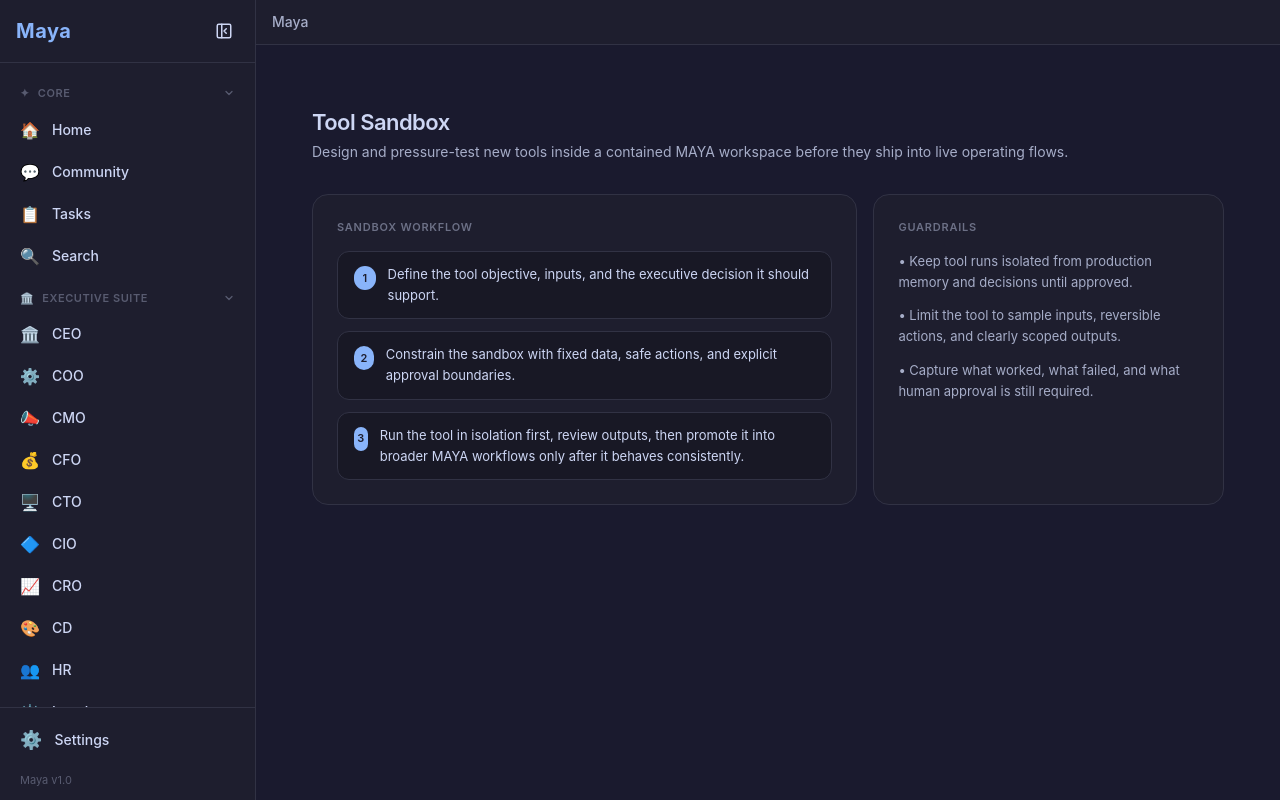
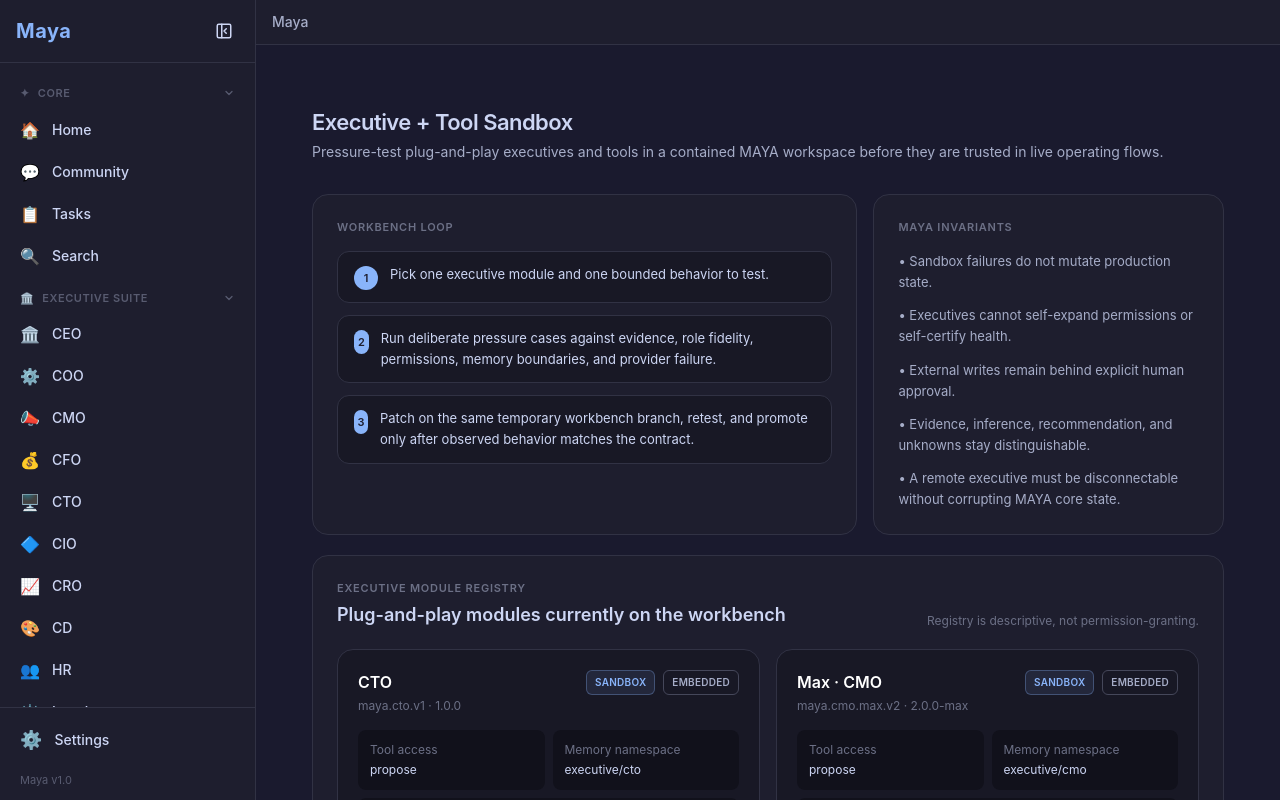
Before and after one commit to cre8veheart-ai/Maya_with_sidebar, a Next.js app: page /tool-sandbox in a window 1280 px wide. Built offline with nearby package versions, Linux system fonts and the light colour scheme.

Commit message:
Turn tool sandbox into executive stress-test workbench

```diff
--- a/app/tool-sandbox/page.tsx
+++ b/app/tool-sandbox/page.tsx
@@ -1,21 +1,33 @@
 import PageShell from "@/components/PageShell";
+import { executiveRegistry } from "@/lib/maya/executives/registry";
+import { validateExecutiveModule } from "@/lib/maya/executives/moduleContract";
 
 const SANDBOX_STEPS = [
-  "Define the tool objective, inputs, and the executive decision it should support.",
-  "Constrain the sandbox with fixed data, safe actions, and explicit approval boundaries.",
-  "Run the tool in isolation first, review outputs, then promote it into broader MAYA workflows only after it behaves consistently.",
+  "Pick one executive module and one bounded behavior to test.",
+  "Run deliberate pressure cases against evidence, role fidelity, permissions, memory boundaries, and provider failure.",
+  "Patch on the same temporary workbench branch, retest, and promote only after observed behavior matches the contract.",
 ];
+
+const lifecycleLabel: Record<string, string> = {
+  draft: "Draft",
+  sandbox: "Sandbox",
+  preview: "Preview",
+  approved: "Approved",
+  embedded: "Embedded",
+  retired: "Retired",
+};
 
 export default function ToolSandboxPage() {
   return (
     <PageShell
-      title="Tool Sandbox"
-      subtitle="Design and pressure-test new tools inside a contained MAYA workspace before they ship into live operating flows."
+      title="Executive + Tool Sandbox"
+      subtitle="Pressure-test plug-and-play executives and tools in a contained MAYA workspace before they are trusted in live operating flows."
     >
+      <div className="space-y-5">
         <div className="grid gap-4 md:grid-cols-[1.4fr,0.9fr]">
           <section className="rounded-2xl border border-[#313244] bg-[#1e1e2e] p-6">
             <p className="text-[11px] font-semibold uppercase tracking-[0.07em] text-[#6c7086]">
-            Sandbox workflow
+              Workbench loop
             </p>
             <div className="mt-4 space-y-3">
               {SANDBOX_STEPS.map((step, index) => (
@@ -38,14 +50,105 @@ export default function ToolSandboxPage() {
 
           <aside className="rounded-2xl border border-[#313244] bg-[#1e1e2e] p-6">
             <p className="text-[11px] font-semibold uppercase tracking-[0.07em] text-[#6c7086]">
-            Guardrails
+              MAYA invariants
             </p>
             <ul className="mt-4 space-y-3 text-[13px] leading-relaxed text-[#a6adc8]">
-            <li>• Keep tool runs isolated from production memory and decisions until approved.</li>
-            <li>• Limit the tool to sample inputs, reversible actions, and clearly scoped outputs.</li>
-            <li>• Capture what worked, what failed, and what human approval is still required.</li>
+              <li>• Sandbox failures do not mutate production state.</li>
+              <li>• Executives cannot self-expand permissions or self-certify health.</li>
+              <li>• External writes remain behind explicit human approval.</li>
+              <li>• Evidence, inference, recommendation, and unknowns stay distinguishable.</li>
+              <li>• A remote executive must be disconnectable without corrupting MAYA core state.</li>
             </ul>
           </aside>
+        </div>
+
+        <section className="rounded-2xl border border-[#313244] bg-[#1e1e2e] p-6">
+          <div className="flex flex-wrap items-end justify-between gap-3">
+            <div>
+              <p className="text-[11px] font-semibold uppercase tracking-[0.07em] text-[#6c7086]">
+                Executive module registry
+              </p>
+              <h2 className="mt-1 text-lg font-semibold text-[#cdd6f4]">
+                Plug-and-play modules currently on the workbench
+              </h2>
+            </div>
+            <p className="text-xs text-[#6c7086]">Registry is descriptive, not permission-granting.</p>
+          </div>
+
+          <div className="mt-5 grid gap-4 xl:grid-cols-2">
+            {executiveRegistry.map((module) => {
+              const problems = validateExecutiveModule(module);
+              return (
+                <article
+                  key={module.id}
+                  className="rounded-2xl border border-[#313244] bg-[#181825] p-5"
+                >
+                  <div className="flex flex-wrap items-start justify-between gap-3">
+                    <div>
+                      <h3 className="font-semibold text-white">{module.displayName}</h3>
+                      <p className="mt-1 text-xs text-[#6c7086]">{module.id} · {module.version}</p>
+                    </div>
+                    <div className="flex flex-wrap gap-2 text-[10px] font-semibold uppercase tracking-wide">
+                      <span className="rounded-md border border-[#89b4fa]/30 bg-[#89b4fa]/10 px-2 py-1 text-[#89b4fa]">
+                        {lifecycleLabel[module.lifecycle] ?? module.lifecycle}
+                      </span>
+                      <span className="rounded-md border border-[#45475a] px-2 py-1 text-[#a6adc8]">
+                        {module.hosting}
+                      </span>
+                    </div>
+                  </div>
+
+                  <dl className="mt-4 grid gap-2 text-xs sm:grid-cols-2">
+                    <div className="rounded-lg bg-[#11111b] p-3">
+                      <dt className="text-[#6c7086]">Tool access</dt>
+                      <dd className="mt-1 text-[#cdd6f4]">{module.toolAccess}</dd>
+                    </div>
+                    <div className="rounded-lg bg-[#11111b] p-3">
+                      <dt className="text-[#6c7086]">Memory namespace</dt>
+                      <dd className="mt-1 text-[#cdd6f4]">{module.memoryNamespace}</dd>
+                    </div>
+                    <div className="rounded-lg bg-[#11111b] p-3 sm:col-span-2">
+                      <dt className="text-[#6c7086]">Manifest validation</dt>
+                      <dd className={problems.length ? "mt-1 text-[#f38ba8]" : "mt-1 text-[#a6e3a1]"}>
+                        {problems.length ? problems.join(" · ") : "PASS · structural contract valid"}
+                      </dd>
+                    </div>
+                  </dl>
+
+                  <div className="mt-4">
+                    <p className="text-[11px] font-semibold uppercase tracking-[0.07em] text-[#6c7086]">
+                      Stress cases
+                    </p>
+                    <div className="mt-2 space-y-2">
+                      {module.stressTests.map((test) => (
+                        <details key={test.id} className="rounded-xl border border-[#313244] bg-[#11111b] px-4 py-3">
+                          <summary className="cursor-pointer text-sm font-medium text-[#cdd6f4]">
+                            {test.name}
+                          </summary>
+                          <p className="mt-2 text-xs leading-relaxed text-[#a6adc8]">{test.purpose}</p>
+                          <div className="mt-3 grid gap-3 text-xs md:grid-cols-2">
+                            <div>
+                              <p className="font-semibold text-[#a6e3a1]">Expected</p>
+                              <ul className="mt-1 space-y-1 text-[#a6adc8]">
+                                {test.expectedBehaviors.map((behavior) => <li key={behavior}>• {behavior}</li>)}
+                              </ul>
+                            </div>
+                            <div>
+                              <p className="font-semibold text-[#f38ba8]">Prohibited</p>
+                              <ul className="mt-1 space-y-1 text-[#a6adc8]">
+                                {test.prohibitedBehaviors.map((behavior) => <li key={behavior}>• {behavior}</li>)}
+                              </ul>
+                            </div>
+                          </div>
+                        </details>
+                      ))}
+                    </div>
+                  </div>
+                </article>
+              );
+            })}
+          </div>
+        </section>
       </div>
     </PageShell>
   );
```
Lines whose indentation alone changed are shown as unchanged.
